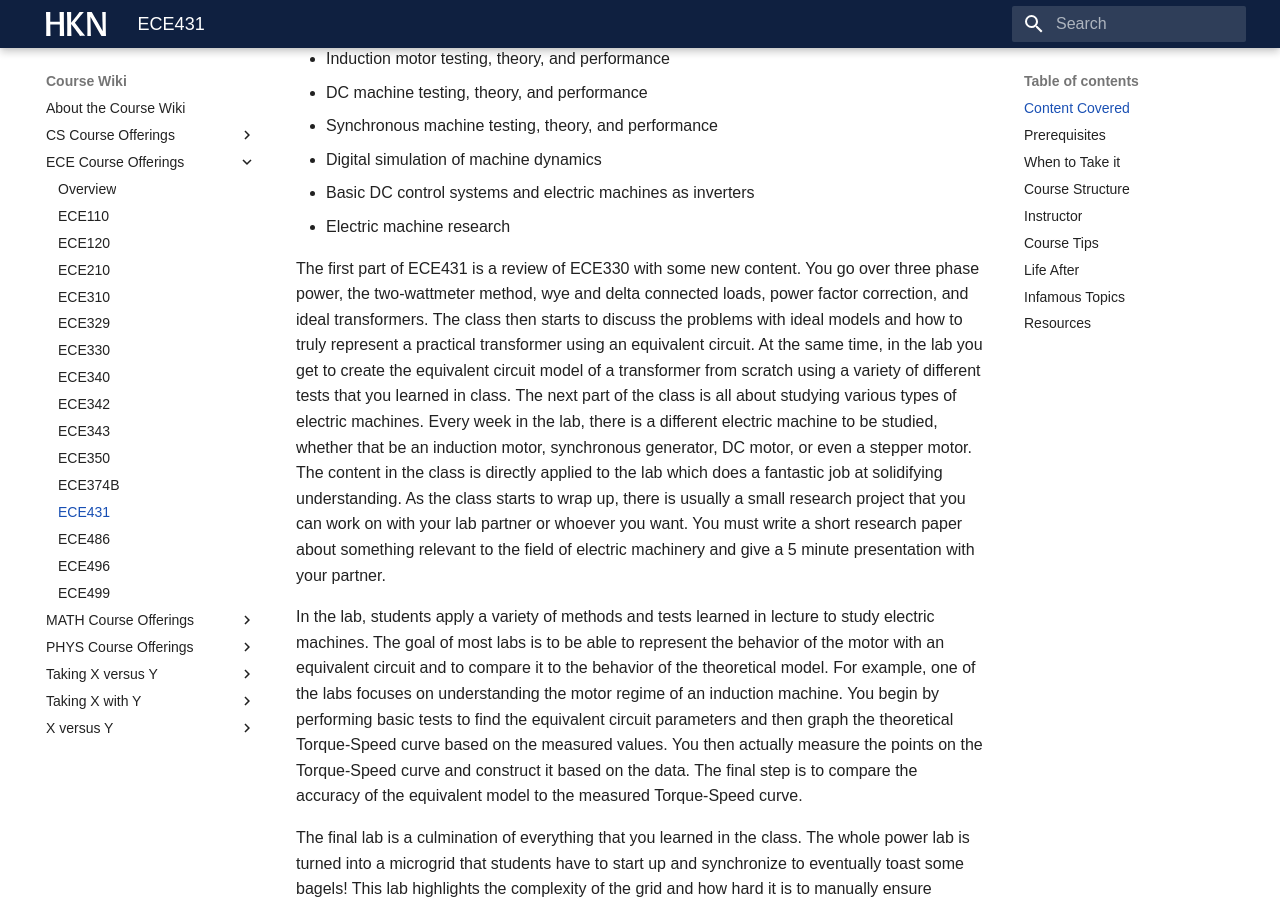
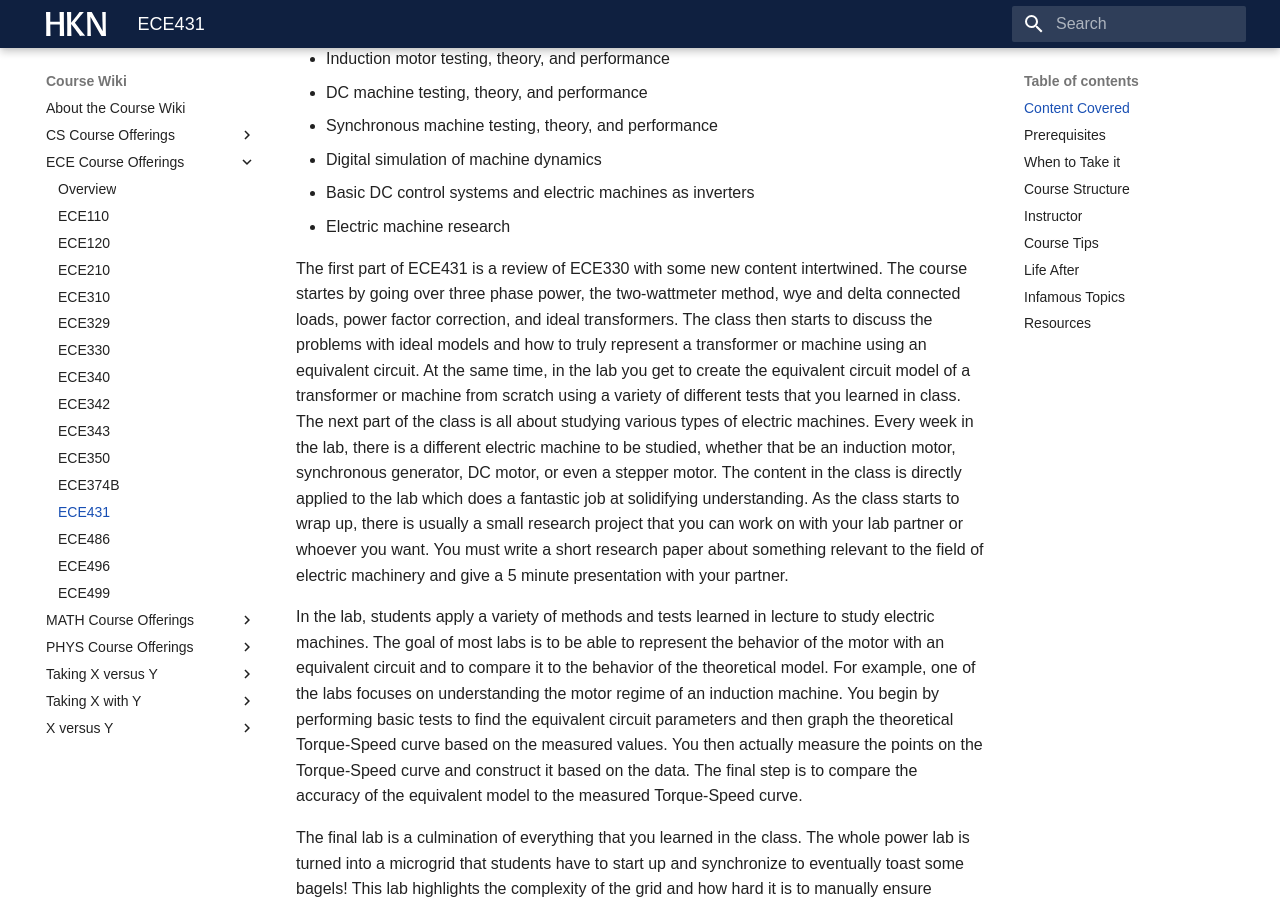
Before and after one commit to hkn-alpha/wiki, an MkDocs documentation site: the page built from docs/Course Wiki/ECE Course Offerings/ECE431.md, in a window 1280 px wide and 900 px high, scrolled down 551 px. Built offline with MkDocs 1.6.1 and Material for MkDocs 9.7.7, drawn with Linux system fonts in a browser that asks for light colours; some web fonts are replaced.

Commit message:
Update ECE431.md

```diff
--- a/docs/Course Wiki/ECE Course Offerings/ECE431.md
+++ b/docs/Course Wiki/ECE Course Offerings/ECE431.md
@@ -18,7 +18,7 @@ ECE431 (Control Systems) is a 4-credit-hour senior/graduate level course that sa
 - Electric machine research
 
 
-The first part of ECE431 is a review of ECE330 with some new content. You go over three phase power, the two-wattmeter method, wye and delta connected loads, power factor correction, and ideal transformers. The class then starts to discuss the problems with ideal models and how to truly represent a practical transformer using an equivalent circuit. At the same time, in the lab you get to create the equivalent circuit model of a transformer from scratch using a variety of different tests that you learned in class. The next part of the class is all about studying various types of electric machines. Every week in the lab, there is a different electric machine to be studied, whether that be an induction motor, synchronous generator, DC motor, or even a stepper motor. The content in the class is directly applied to the lab which does a fantastic job at solidifying understanding. As the class starts to wrap up, there is usually a small research project that you can work on with your lab partner or whoever you want. You must write a short research paper about something relevant to the field of electric machinery and give a 5 minute presentation with your partner.
+The first part of ECE431 is a review of ECE330 with some new content intertwined. The course startes by going over three phase power, the two-wattmeter method, wye and delta connected loads, power factor correction, and ideal transformers. The class then starts to discuss the problems with ideal models and how to truly represent a transformer or machine using an equivalent circuit. At the same time, in the lab you get to create the equivalent circuit model of a transformer or machine from scratch using a variety of different tests that you learned in class. The next part of the class is all about studying various types of electric machines. Every week in the lab, there is a different electric machine to be studied, whether that be an induction motor, synchronous generator, DC motor, or even a stepper motor. The content in the class is directly applied to the lab which does a fantastic job at solidifying understanding. As the class starts to wrap up, there is usually a small research project that you can work on with your lab partner or whoever you want. You must write a short research paper about something relevant to the field of electric machinery and give a 5 minute presentation with your partner.
 
 In the lab, students apply a variety of methods and tests learned in lecture to study electric machines. The goal of most labs is to be able to represent the behavior of the motor with an equivalent circuit and to compare it to the behavior of the theoretical model. For example, one of the labs focuses on understanding the motor regime of an induction machine. You begin by performing basic tests to find the equivalent circuit parameters and then graph the theoretical Torque-Speed curve based on the measured values. You then actually measure the points on the Torque-Speed curve and construct it based on the data. The final step is to compare the accuracy of the equivalent model to the measured Torque-Speed curve.
 
```
